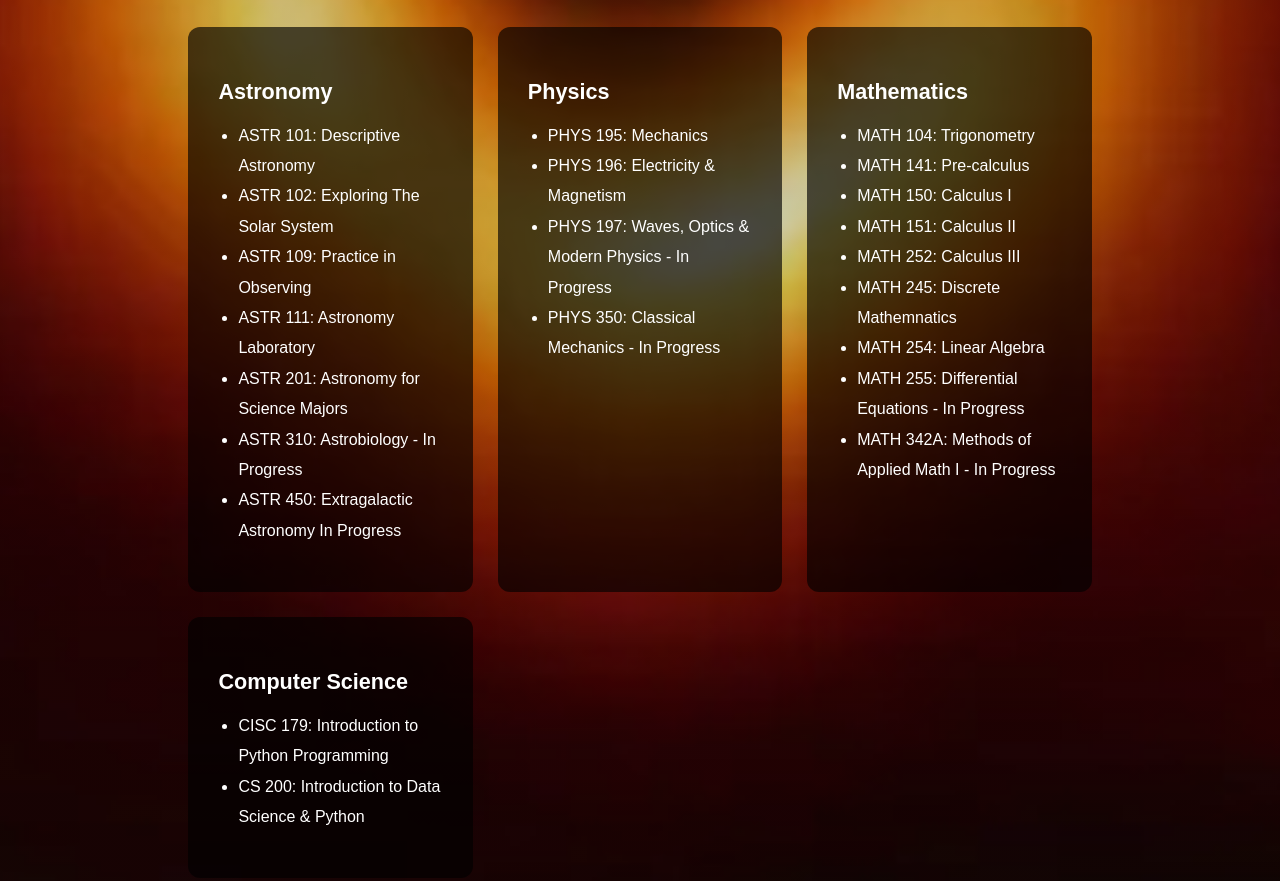
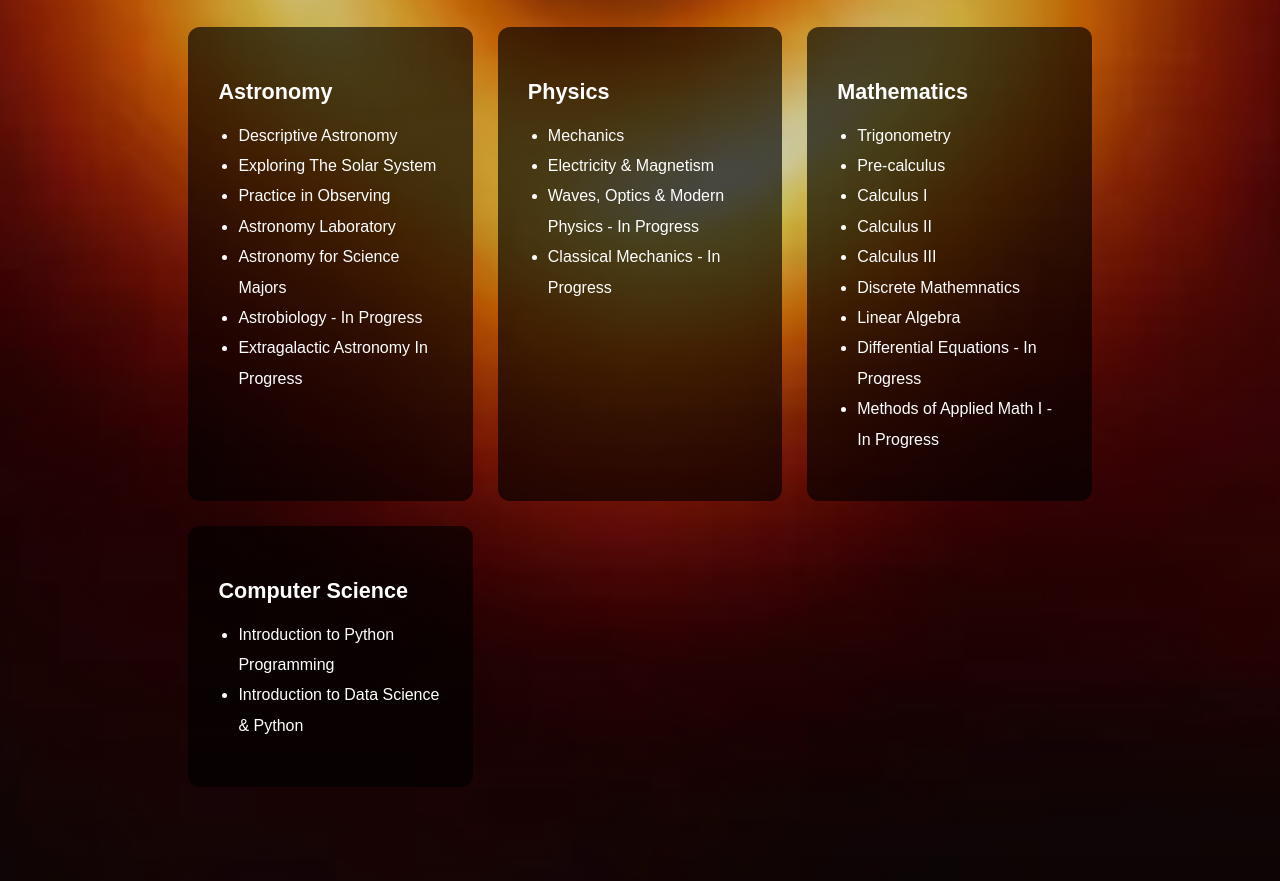
Before and after one commit to danielqje/danielqje.github.io, a plain HTML site: page academics.html in a window 1280 px wide. Shown: the part 1304-2185 px from the top of the page. Drawn offline with Linux system fonts and the light colour scheme.

Commit message:
Update course listings in academics.html

```diff
--- a/academics.html
+++ b/academics.html
@@ -131,13 +131,13 @@
                     <h3>Astronomy</h3>
 
                     <ul>
-                        <li>ASTR 101: Descriptive Astronomy</li>
-                        <li>ASTR 102: Exploring The Solar System</li>
-                        <li>ASTR 109: Practice in Observing</li>
-                        <li>ASTR 111: Astronomy Laboratory</li>
-                        <li>ASTR 201: Astronomy for Science Majors</li>
-                        <li>ASTR 310: Astrobiology - In Progress</li>
-                        <li>ASTR 450: Extragalactic Astronomy In Progress</li>
+                        <li>Descriptive Astronomy</li>
+                        <li>Exploring The Solar System</li>
+                        <li>Practice in Observing</li>
+                        <li>Astronomy Laboratory</li>
+                        <li>Astronomy for Science Majors</li>
+                        <li>Astrobiology - In Progress</li>
+                        <li>Extragalactic Astronomy In Progress</li>
                     </ul>
 
                 </div>
@@ -151,10 +151,10 @@
                     <h3>Physics</h3>
 
                     <ul>
-                        <li>PHYS 195: Mechanics</li>
-                        <li>PHYS 196: Electricity & Magnetism</li>
-                        <li>PHYS 197: Waves, Optics & Modern Physics - In Progress</li>
-                        <li>PHYS 350: Classical Mechanics - In Progress</li>
+                        <li>Mechanics</li>
+                        <li>Electricity & Magnetism</li>
+                        <li>Waves, Optics & Modern Physics - In Progress</li>
+                        <li>Classical Mechanics - In Progress</li>
                     </ul>
 
                 </div>
@@ -168,15 +168,15 @@
                     <h3>Mathematics</h3>
 
                     <ul>
-                        <li>MATH 104: Trigonometry</li>
-                        <li>MATH 141: Pre-calculus</li>
-                        <li>MATH 150: Calculus I</li>
-                        <li>MATH 151: Calculus II</li>
-                        <li>MATH 252: Calculus III</li>
-                        <li>MATH 245: Discrete Mathemnatics</li>
-                        <li>MATH 254: Linear Algebra</li>
-                        <li>MATH 255: Differential Equations - In Progress</li>
-                        <li>MATH 342A: Methods of Applied Math I - In Progress</li>
+                        <li>Trigonometry</li>
+                        <li>Pre-calculus</li>
+                        <li>Calculus I</li>
+                        <li>Calculus II</li>
+                        <li>Calculus III</li>
+                        <li>Discrete Mathemnatics</li>
+                        <li>Linear Algebra</li>
+                        <li>Differential Equations - In Progress</li>
+                        <li>Methods of Applied Math I - In Progress</li>
                     </ul>
 
                 </div>
@@ -190,8 +190,8 @@
                     <h3>Computer Science</h3>
 
                     <ul>
-                        <li>CISC 179: Introduction to Python Programming</li>
-                        <li>CS 200: Introduction to Data Science & Python
+                        <li>Introduction to Python Programming</li>
+                        <li>Introduction to Data Science & Python
                     </ul>
 
                 </div>
```
